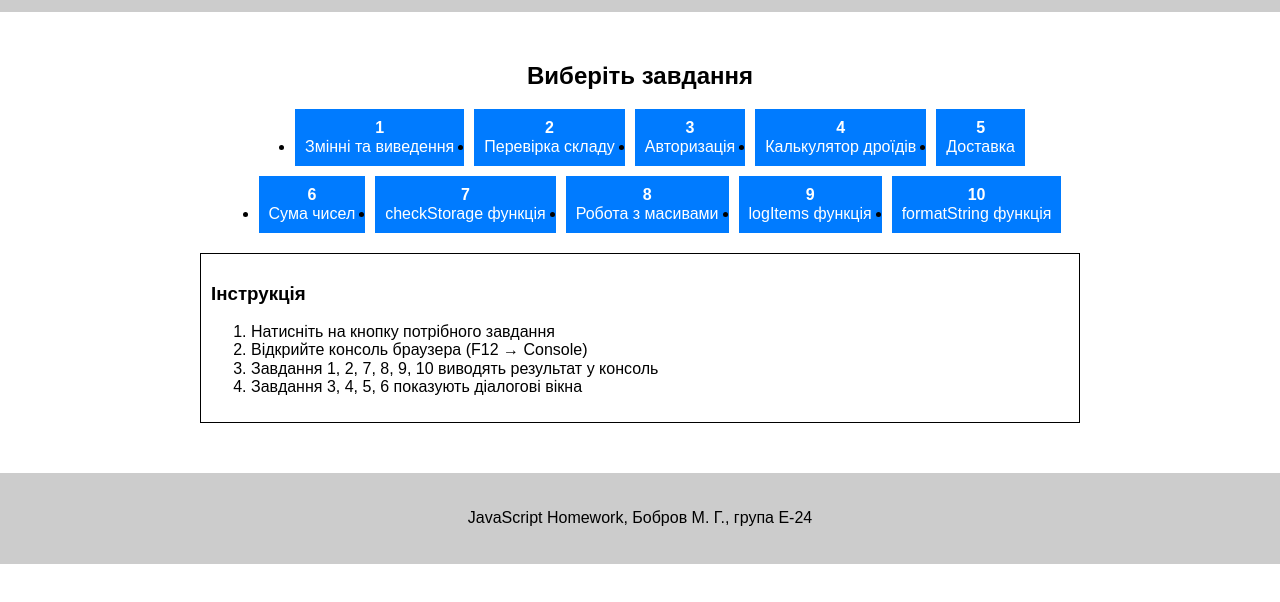
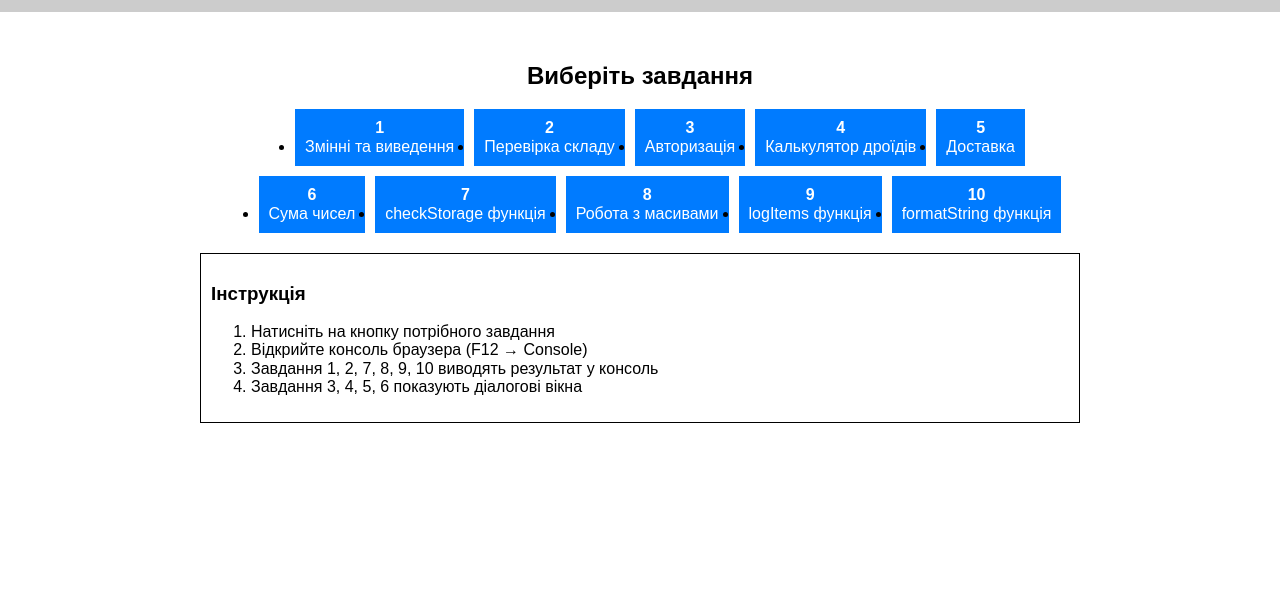
Before and after one commit to shevchenk111/js-homework, a plain HTML site: page index.html in a window 1280 px wide. Shown: the part 128-730 px from the top of the page. Drawn offline with nearby package versions, Linux system fonts and the light colour scheme.

Commit message:
Update index.html

```diff
--- a/index.html
+++ b/index.html
@@ -105,13 +105,7 @@
       </section>
     </main>
 
-    <footer class="footer">
-      <div class="container">
-        <p class="footer-text">
-          JavaScript Homework, Бобров М. Г., група Е-24
-        </p>
-      </div>
-    </footer>
+
 
     <script>
       function runTask(taskNumber) {
```
